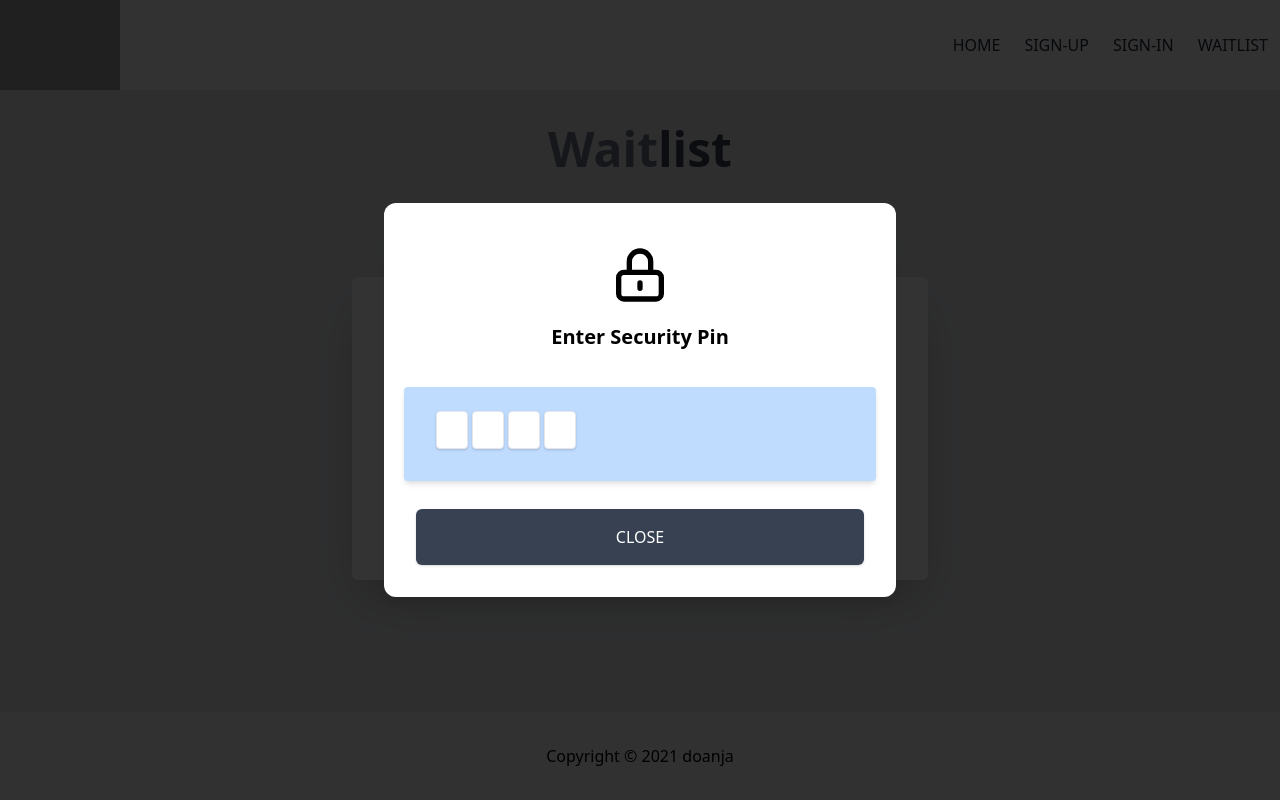
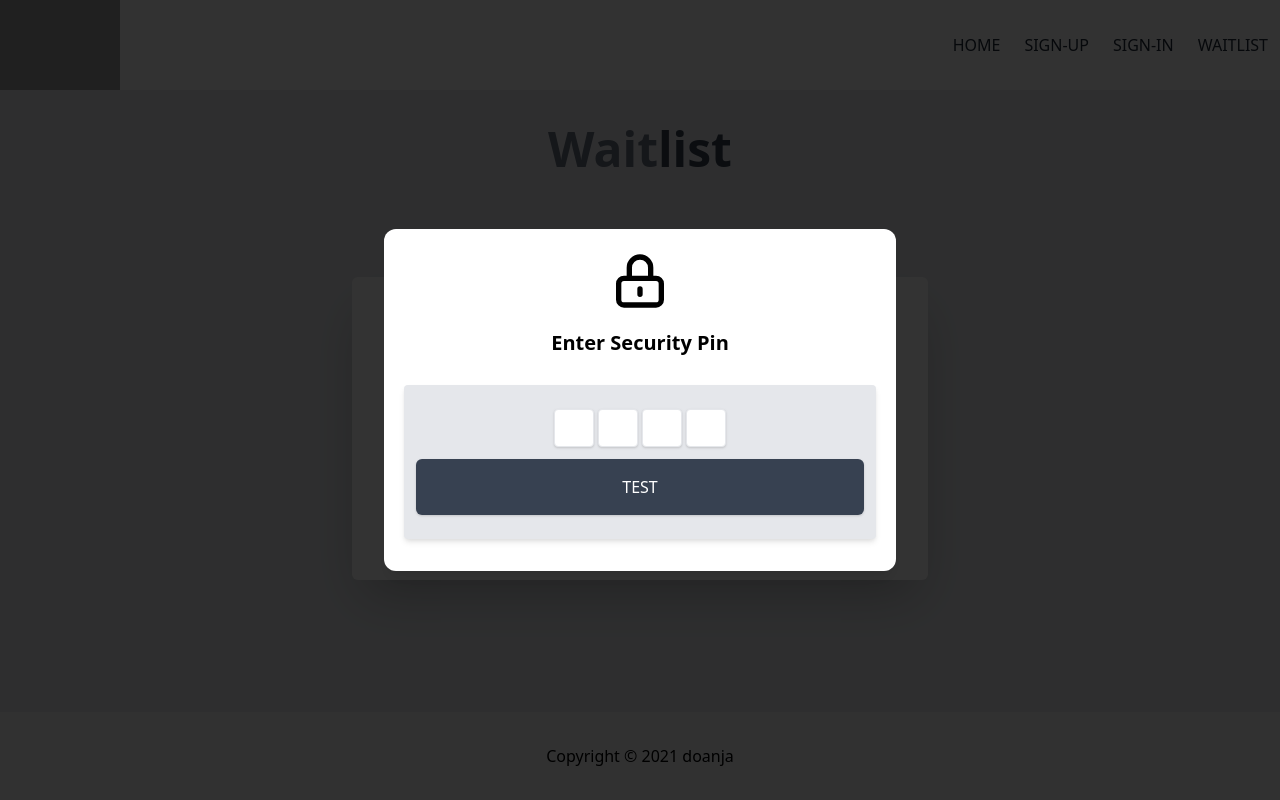
Before and after one commit to doanja/check-in, a Next.js app: page /waitlist in a window 1280 px wide. Built offline with nearby package versions, Linux system fonts and the light colour scheme; grey boxes are pictures that could not be loaded.

Commit message:
wip waitlist form

```diff
--- a/components/ModalPin.tsx
+++ b/components/ModalPin.tsx
@@ -1,16 +1,19 @@
+import { FormPin } from '@/components';
+
 interface ModalPinProps {
   toggleModal: ToggleModal;
   showModal: boolean;
   title: string;
   body: string;
+  editWaitlist: any;
 }
 
-const ModalPin = ({ toggleModal, showModal, title, body }: ModalPinProps) => {
+const ModalPin = ({ toggleModal, showModal, title, body, editWaitlist }: ModalPinProps) => {
   return showModal ? (
     <div className='min-w-screen h-screen animated fadeIn faster fixed left-0 top-0 flex justify-center items-center inset-0 z-50 outline-none focus:outline-none bg-no-repeat bg-center bg-cover'>
       <div className='absolute bg-black opacity-80 inset-0 z-0' onClick={() => toggleModal(!showModal)}></div>
       <div className='w-full max-w-lg p-5 relative mx-auto my-auto rounded-xl shadow-lg bg-white'>
-        <div className='text-center p-5 flex-auto justify-center'>
+        <div className='text-center mb-3 flex-auto justify-center'>
           <svg
             xmlns='http://www.w3.org/2000/svg'
             className='w-16 h-16 flex items-center mx-auto'
@@ -18,9 +21,9 @@ const ModalPin = ({ toggleModal, showModal, title, body }: ModalPinProps) => {
             viewBox='0 0 24 24'
             stroke='currentColor'>
             <path
-              stroke-linecap='round'
-              stroke-linejoin='round'
-              stroke-width='2'
+              strokeLinecap='round'
+              strokeLinejoin='round'
+              strokeWidth='2'
               d='M12 15v2m-6 4h12a2 2 0 002-2v-6a2 2 0 00-2-2H6a2 2 0 00-2 2v6a2 2 0 002 2zm10-10V7a4 4 0 00-8 0v4h8z'
             />
           </svg>
@@ -30,18 +33,7 @@ const ModalPin = ({ toggleModal, showModal, title, body }: ModalPinProps) => {
         </div>
 
         {/* form */}
-        <form className='bg-blue-200 shadow-md rounded px-8 pt-6 pb-8 mb-4 flex flex-row gap-1 items-center'>
-          <input className='form-input-pin' type='text' maxLength={1} size={1} />
-          <input className='form-input-pin' type='text' maxLength={1} size={1} />
-          <input className='form-input-pin' type='text' maxLength={1} size={1} />
-          <input className='form-input-pin' type='text' maxLength={1} size={1} />
-        </form>
-
-        <div className='p-3 mt-2 text-center space-x-4 md:block'>
-          <button className='form-btn-primary' onClick={() => toggleModal(!showModal)}>
-            Close
-          </button>
-        </div>
+        <FormPin onSubmit={editWaitlist} />
       </div>
     </div>
   ) : null;
--- /dev/null
+++ b/components/forms/FormPin.tsx
@@ -0,0 +1,80 @@
+import { useForm } from 'react-hook-form';
+import { FormError } from '@/components';
+
+type FormValues = {
+  digit1: string;
+  digit2: string;
+  digit3: string;
+  digit4: string;
+};
+
+interface FormProps {
+  onSubmit: any;
+}
+
+const FormPin = ({ onSubmit }: FormProps) => {
+  const {
+    register,
+    handleSubmit,
+    formState: { errors },
+  } = useForm<FormValues>({ mode: 'all' });
+
+  return (
+    <>
+      <form className='shadow-md rounded py-6 px-3 mb-3 bg-gray-200' onSubmit={handleSubmit(onSubmit)}>
+        <div className='flex flex-row gap-1 justify-center '>
+          <input
+            className='form-input-pin'
+            type='password'
+            maxLength={1}
+            size={1}
+            {...register('digit1', {
+              required: 'This is required',
+            })}
+          />
+
+          <input
+            className='form-input-pin'
+            type='password'
+            maxLength={1}
+            size={1}
+            {...register('digit2', {
+              required: 'This is required',
+            })}
+          />
+          <input
+            className='form-input-pin'
+            type='password'
+            maxLength={1}
+            size={1}
+            {...register('digit3', {
+              required: 'This is required',
+            })}
+          />
+          <input
+            className='form-input-pin'
+            type='password'
+            maxLength={1}
+            size={1}
+            {...register('digit4', {
+              required: 'This is required',
+            })}
+          />
+        </div>
+
+        <div className='text-center'>
+          {(errors.digit1 && <FormError errorMessage={errors.digit1.message} />) ||
+            (errors.digit2 && <FormError errorMessage={errors.digit2.message} />) ||
+            (errors.digit3 && <FormError errorMessage={errors.digit3.message} />) ||
+            (errors.digit4 && <FormError errorMessage={errors.digit4.message} />)}
+        </div>
+
+        <button type='submit' className='form-btn-primary mt-3'>
+          TEST
+        </button>
+      </form>
+    </>
+  );
+};
+
+export default FormPin;
--- a/components/index.tsx
+++ b/components/index.tsx
@@ -8,6 +8,7 @@ import FormSignUpButtons from './forms/FormSignUpButtons';
 
 import FormSignIn from './forms/FormSignIn';
 import FormCheckIn from './forms/FormCheckIn';
+import FormPin from './forms/FormPin';
 
 import CheckInContainer from './CheckInContainer';
 import PageContainer from './PageContainer';
@@ -35,6 +36,7 @@ export {
   FormSignUpButtons,
   FormSignIn,
   FormCheckIn,
+  FormPin,
   CheckInContainer,
   PageContainer,
   Modal,
--- a/pages/waitlist.tsx
+++ b/pages/waitlist.tsx
@@ -7,8 +7,11 @@ const waitlist = () => {
   const [allowEdits, setAllowEdits] = useState<boolean>(false);
   const [showModal, toggleModal] = useState<boolean>(true);
 
-  const editWaitlist = () => {
-    // render form for admin user to login (pin number)
+  const editWaitlist = (formValues: { digit1: string; digit2: string; digit3: string; digit4: string }, e: React.SyntheticEvent) => {
+    e.preventDefault();
+
+    console.log(`formValues`, formValues);
+
     // form on submit verify pin number
     // allow form to be updated
     // render done button, after finished, then set allowEdits to false
@@ -26,11 +29,11 @@ const waitlist = () => {
             Home
           </button>
 
-          <button onClick={editWaitlist} type='button' className='form-btn-secondary my-3 max-w-md mx-auto'>
+          <button onClick={() => toggleModal(true)} type='button' className='form-btn-secondary my-3 max-w-md mx-auto'>
             Edit Waitlist
           </button>
 
-          <ModalPin showModal={showModal} toggleModal={toggleModal} title={'Enter Security Pin'} body={''} />
+          <ModalPin showModal={showModal} toggleModal={toggleModal} title={'Enter Security Pin'} body={''} editWaitlist={editWaitlist} />
         </>
       }
     />
--- a/styles/index.css
+++ b/styles/index.css
@@ -38,7 +38,7 @@
 }
 
 .form-input-pin {
-  @apply shadow appearance-none border rounded py-2 px-3 text-gray-700 leading-tight w-8;
+  @apply shadow appearance-none border rounded py-2 px-3 text-gray-700 leading-tight w-10;
 }
 
 .form-input-pin:focus {
```
